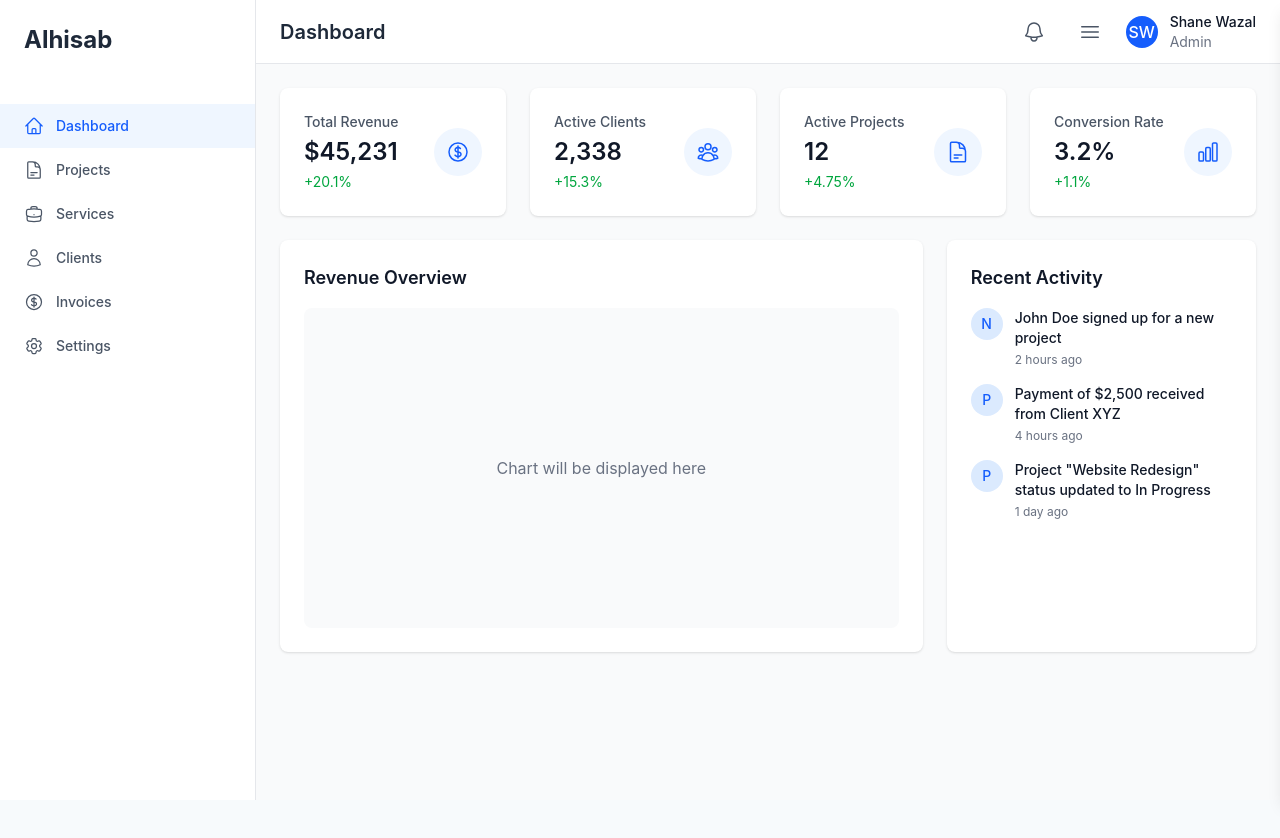
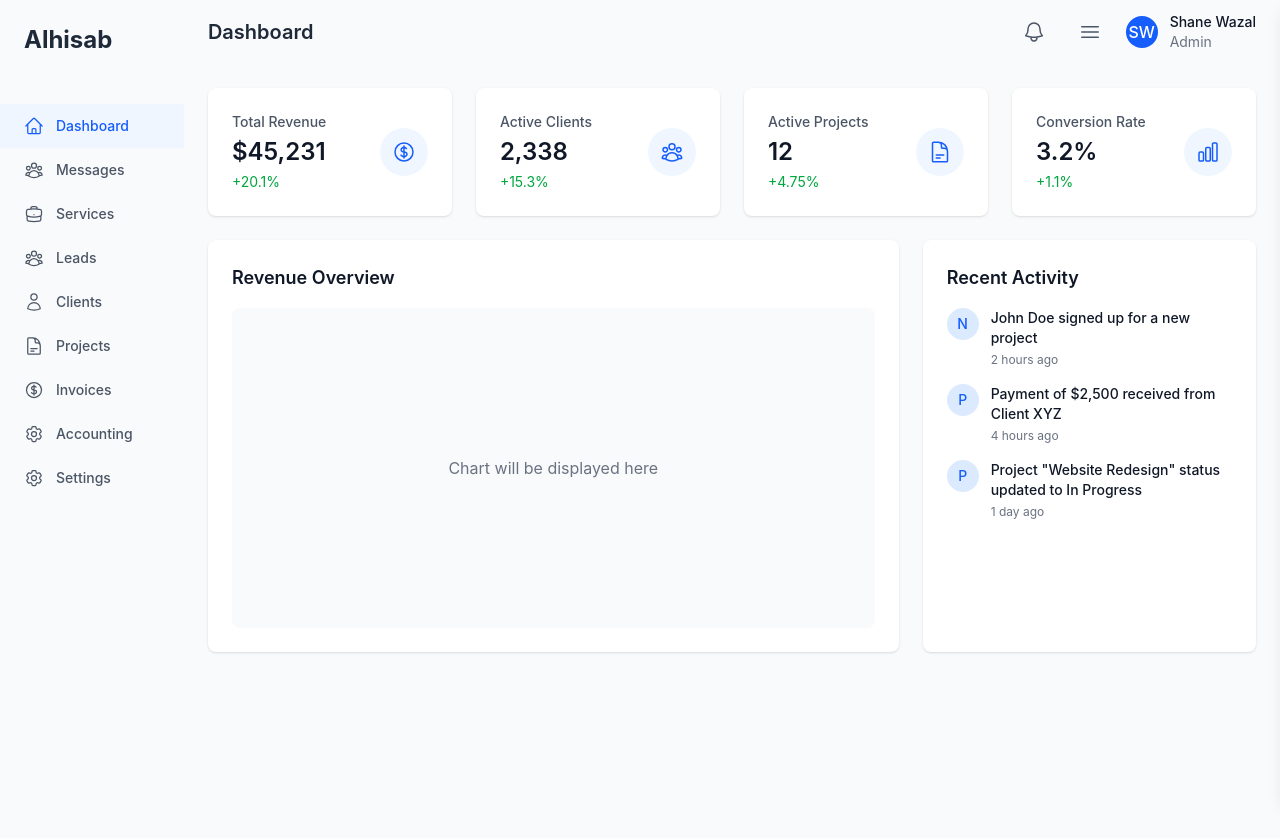
Before and after one commit to einfoengine/alhisab, a Next.js app in the folder frontend/: page /dashboard in a window 1280 px wide. Shown: the top 838 px of the page. Before the commit the page ends 800 px from the top, so only its background shows below. Built offline with nearby package versions, Linux system fonts and the light colour scheme.

Commit message:
*** Fixes & Development - Dahsboard - Layout - StatsGrid - RevenueOverview - RecentActivity ***

```diff
--- /dev/null
+++ b/frontend/src/app/dashboard/layout.tsx
@@ -0,0 +1,20 @@
+import React from 'react';
+import Sidebar from '@/components/Sidebar';
+import Header from '@/components/Header';
+import '../../styles/dashboard.scss';
+
+const DashboardLayout = ({ children }: { children: React.ReactNode }) => {
+  return (
+    <div className="nt-dashboard min-h-screen bg-gray-50 flex">
+      <Sidebar/>
+      <div className="nt-main-body">
+        <Header />
+        <main className="nt-contents">
+          {children}
+        </main>
+      </div>
+    </div>
+  );
+};
+
+export default DashboardLayout;
--- a/frontend/src/app/dashboard/page.tsx
+++ b/frontend/src/app/dashboard/page.tsx
@@ -1,14 +1,15 @@
 'use client';
 
 import React from 'react';
-import Sidebar from '@/components/Sidebar';
-import Header from '@/components/Header';
 import {
   CurrencyDollarIcon,
   UserGroupIcon,
   DocumentTextIcon,
   ChartBarIcon
 } from '@heroicons/react/24/outline';
+import RevenueOverview from '@/components/RevenueOverview';
+import RecentActivities from '@/components/RecentActivities';
+import StatsGrid from '@/components/StatsGrid';
 
 const stats = [
   {
@@ -60,67 +61,17 @@ const recentActivity = [
 
 const DashboardPage = () => {
   return (
-    <div className="min-h-screen bg-gray-50">
-      <Sidebar />
-      <Header />
+    <div className="min-h-screen">
+      <div className="p-6">
+        {/* Stats Grid */}
+        <StatsGrid stats={stats} />
 
-      <main className="pl-64 pt-16">
-        <div className="p-6">
-          {/* Stats Grid */}
-          <div className="grid grid-cols-1 md:grid-cols-2 lg:grid-cols-4 gap-6 mb-6">
-            {stats.map((stat) => (
-              <div
-                key={stat.name}
-                className="bg-white rounded-lg shadow p-6 hover:shadow-lg transition-shadow"
-              >
-                <div className="flex items-center justify-between">
-                  <div>
-                    <p className="text-sm font-medium text-gray-600">{stat.name}</p>
-                    <p className="text-2xl font-semibold text-gray-900 mt-1">{stat.value}</p>
-                    <p className="text-sm text-green-600 mt-1">{stat.change}</p>
-                  </div>
-                  <div className="p-3 bg-blue-50 rounded-full">
-                    <stat.icon className="h-6 w-6 text-blue-600" />
-                  </div>
-                </div>
-              </div>
-            ))}
-          </div>
-
-          {/* Main Content Grid */}
-          <div className="grid grid-cols-1 lg:grid-cols-3 gap-6">
-            {/* Chart Section */}
-            <div className="lg:col-span-2 bg-white rounded-lg shadow p-6">
-              <h3 className="text-lg font-semibold text-gray-900 mb-4">Revenue Overview</h3>
-              <div className="h-80 bg-gray-50 rounded-lg flex items-center justify-center">
-                <p className="text-gray-500">Chart will be displayed here</p>
-              </div>
-            </div>
-
-            {/* Recent Activity */}
-            <div className="bg-white rounded-lg shadow p-6">
-              <h3 className="text-lg font-semibold text-gray-900 mb-4">Recent Activity</h3>
-              <div className="space-y-4">
-                {recentActivity.map((activity) => (
-                  <div key={activity.id} className="flex items-start space-x-3">
-                    <div className="flex-shrink-0">
-                      <div className="h-8 w-8 rounded-full bg-blue-100 flex items-center justify-center">
-                        <span className="text-blue-600 text-sm font-medium">
-                          {activity.type.charAt(0)}
-                        </span>
-                      </div>
-                    </div>
-                    <div>
-                      <p className="text-sm font-medium text-gray-900">{activity.description}</p>
-                      <p className="text-xs text-gray-500 mt-1">{activity.time}</p>
-                    </div>
-                  </div>
-                ))}
-              </div>
-            </div>
-          </div>
+        {/* Main Content Grid */}
+        <div className="grid grid-cols-1 lg:grid-cols-3 gap-6">
+          <RevenueOverview />
+          <RecentActivities activities={recentActivity} />
         </div>
-      </main>
+      </div>
     </div>
   );
 };
--- a/frontend/src/app/dashboard/projects/page.tsx
+++ b/frontend/src/app/dashboard/projects/page.tsx
@@ -10,8 +10,8 @@ import {
   CurrencyDollarIcon,
   ClockIcon
 } from '@heroicons/react/24/outline';
-import Sidebar from '@/components/Sidebar';
-import Header from '@/components/Header';
+// import Sidebar from '@/components/Sidebar';
+// import Header from '@/components/Header';
 import TableBuilder from '@/components/TableBuilder';
 import PageHeader from '@/components/PageHeader';
 
@@ -214,8 +214,8 @@ export default function ProjectsPage() {
   if (loading) {
     return (
       <div className="min-h-screen bg-gray-50">
-        <Sidebar />
-        <Header />
+        {/* <Sidebar /> */}
+        {/* <Header /> */}
         <main className="pl-64 pt-16">
           <div className="p-6">
             <div className="flex items-center justify-center h-[calc(100vh-4rem)]">
@@ -229,8 +229,8 @@ export default function ProjectsPage() {
 
   return (
     <div className="min-h-screen bg-gray-50">
-      <Sidebar />
-      <Header />
+      {/* <Sidebar /> */}
+      {/* <Header /> */}
       <main className="pl-64 pt-16">
         <div className="p-6">
           <PageHeader
--- a/frontend/src/components/Header.tsx
+++ b/frontend/src/components/Header.tsx
@@ -15,7 +15,7 @@ export default function Header() {
 
   return (
     <>
-      <header className="h-16 bg-white border-b border-gray-200 fixed top-0 right-0 left-64 z-10">
+      <header className="nt-component nt-header h-16">
         <div className="h-full px-6 flex items-center justify-between">
           <div className="flex items-center">
             <h2 className="text-xl font-semibold text-gray-800">Dashboard</h2>
--- /dev/null
+++ b/frontend/src/components/RecentActivities.tsx
@@ -0,0 +1,35 @@
+import React from 'react';
+
+interface Activity {
+  id: number;
+  type: string;
+  description: string;
+  time: string;
+}
+
+const RecentActivities = ({ activities }: { activities: Activity[] }) => {
+  return (
+    <div className="nt-component nt-recent-activities bg-white rounded-lg shadow p-6">
+      <h3 className="text-lg font-semibold text-gray-900 mb-4">Recent Activity</h3>
+      <div className="space-y-4">
+        {activities.map((activity) => (
+          <div key={activity.id} className="flex items-start space-x-3">
+            <div className="flex-shrink-0">
+              <div className="h-8 w-8 rounded-full bg-blue-100 flex items-center justify-center">
+                <span className="text-blue-600 text-sm font-medium">
+                  {activity.type.charAt(0)}
+                </span>
+              </div>
+            </div>
+            <div>
+              <p className="text-sm font-medium text-gray-900">{activity.description}</p>
+              <p className="text-xs text-gray-500 mt-1">{activity.time}</p>
+            </div>
+          </div>
+        ))}
+      </div>
+    </div>
+  );
+};
+
+export default RecentActivities;
--- /dev/null
+++ b/frontend/src/components/RevenueOverview.tsx
@@ -0,0 +1,14 @@
+import React from 'react';
+
+const RevenueOverview = () => {
+  return (
+    <div className="nt-component nt-revenue-overview lg:col-span-2 bg-white rounded-lg shadow p-6">
+      <h3 className="text-lg font-semibold text-gray-900 mb-4">Revenue Overview</h3>
+      <div className="h-80 bg-gray-50 rounded-lg flex items-center justify-center">
+        <p className="text-gray-500">Chart will be displayed here</p>
+      </div>
+    </div>
+  );
+};
+
+export default RevenueOverview;
--- a/frontend/src/components/Sidebar.tsx
+++ b/frontend/src/components/Sidebar.tsx
@@ -8,15 +8,19 @@ import {
   DocumentTextIcon,
   Cog6ToothIcon,
   CurrencyDollarIcon,
-  UserIcon
+  UserIcon,
+  UserGroupIcon
 } from '@heroicons/react/24/outline';
 
 const menuItems = [
   { name: 'Dashboard', href: '/dashboard', icon: HomeIcon },
+  { name: 'Messages', href: '/dashboard/messages', icon: UserGroupIcon },
+  { name: 'Services', href: '/dashboard/services', icon: BriefcaseIcon },
+  { name: 'Leads', href: '/dashboard/leads', icon: UserGroupIcon },
+  { name: 'Clients', href: '/dashboard/clients', icon: UserIcon },
   { name: 'Projects', href: '/dashboard/projects', icon: DocumentTextIcon },
-  { name: 'Services', href: '/dashboard/services', icon: BriefcaseIcon },
-  { name: 'Clients', href: '/dashboard/clients', icon: UserIcon },
   { name: 'Invoices', href: '/dashboard/invoices', icon: CurrencyDollarIcon },
+  { name: 'Accounting', href: '/dashboard/accounting', icon: Cog6ToothIcon },
   { name: 'Settings', href: '/dashboard/settings', icon: Cog6ToothIcon },
 ];
 
@@ -24,7 +28,7 @@ export default function Sidebar() {
   const pathname = usePathname();
 
   return (
-    <div className="h-screen w-64 bg-white border-r border-gray-200 fixed left-0 top-0">
+    <div className="nt-component nt-sidebar h-screen w-64">
       <div className="p-6">
         <h1 className="text-2xl font-bold text-gray-800">Alhisab</h1>
       </div>
--- /dev/null
+++ b/frontend/src/components/StatsGrid.tsx
@@ -0,0 +1,34 @@
+import React from 'react';
+
+interface Stat {
+  name: string;
+  value: string;
+  change: string;
+  icon: React.ComponentType<React.SVGProps<SVGSVGElement>>;
+}
+
+const StatsGrid = ({ stats }: { stats: Stat[] }) => {
+  return (
+    <div className="grid grid-cols-1 md:grid-cols-2 lg:grid-cols-4 gap-6 mb-6">
+      {stats.map((stat) => (
+        <div
+          key={stat.name}
+          className="bg-white rounded-lg shadow p-6 hover:shadow-lg transition-shadow"
+        >
+          <div className="flex items-center justify-between">
+            <div>
+              <p className="text-sm font-medium text-gray-600">{stat.name}</p>
+              <p className="text-2xl font-semibold text-gray-900 mt-1">{stat.value}</p>
+              <p className="text-sm text-green-600 mt-1">{stat.change}</p>
+            </div>
+            <div className="p-3 bg-blue-50 rounded-full">
+              <stat.icon className="h-6 w-6 text-blue-600" />
+            </div>
+          </div>
+        </div>
+      ))}
+    </div>
+  );
+};
+
+export default StatsGrid;
--- a/frontend/src/components/UserInfo.tsx
+++ b/frontend/src/components/UserInfo.tsx
@@ -12,21 +12,25 @@ const UserInfo = () => {
   };
 
   return (
-    <div className="nt-user-info">
-      <div className="nt-user-avatar" onClick={toggleDropdown}>
+    <div className="nt-component nt-user-info flex items-center space-x-4">
+      <div className="nt-user-avatar w-10 h-10" onClick={toggleDropdown}>
         {userAvatar ? (
-          <Image src={userAvatar} alt="User Avatar" width={40} height={40} className="nt-avatar-image" />
+          <Image src={userAvatar} alt="User Avatar" width={40} height={40} className="nt-avatar-image rounded-full" />
         ) : (
-          <div className="nt-avatar-icon">👤</div>
+          <div className="nt-avatar-icon rounded-full bg-gray-200 flex items-center justify-center">👤</div>
         )}
       </div>
+      <div>
+        <p className="text-sm font-medium text-gray-800">John Doe</p>
+        <p className="text-xs text-gray-500">johndoe@example.com</p>
+      </div>
       {dropdownOpen && (
-        <div className="nt-user-dropdown">
-          <p className="nt-user-name">John Doe</p>
-          <p className="nt-user-email">john.doe@example.com</p>
-          <button className="nt-notifications">Notifications</button>
-          <button className="nt-settings">Settings</button>
-          <button className="nt-logout">Logout</button>
+        <div className="nt-user-dropdown absolute bg-white shadow-md rounded-md mt-2">
+          <p className="nt-user-name px-4 py-2 text-sm font-medium text-gray-800">John Doe</p>
+          <p className="nt-user-email px-4 py-2 text-xs text-gray-500">john.doe@example.com</p>
+          <button className="nt-notifications block w-full text-left px-4 py-2 text-sm text-gray-700 hover:bg-gray-100">Notifications</button>
+          <button className="nt-settings block w-full text-left px-4 py-2 text-sm text-gray-700 hover:bg-gray-100">Settings</button>
+          <button className="nt-logout block w-full text-left px-4 py-2 text-sm text-gray-700 hover:bg-gray-100">Logout</button>
         </div>
       )}
     </div>
```
Also changed, not shown: frontend/src/components/Login.tsx (+11 -13 lines).
